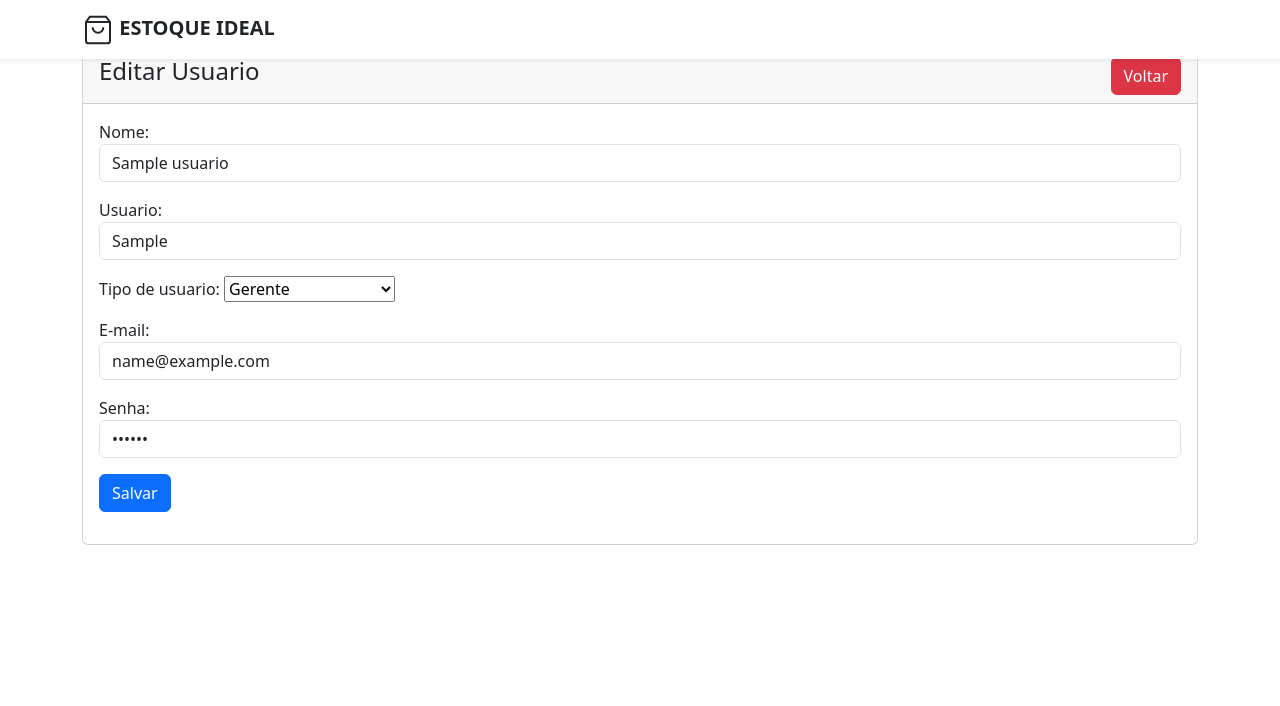
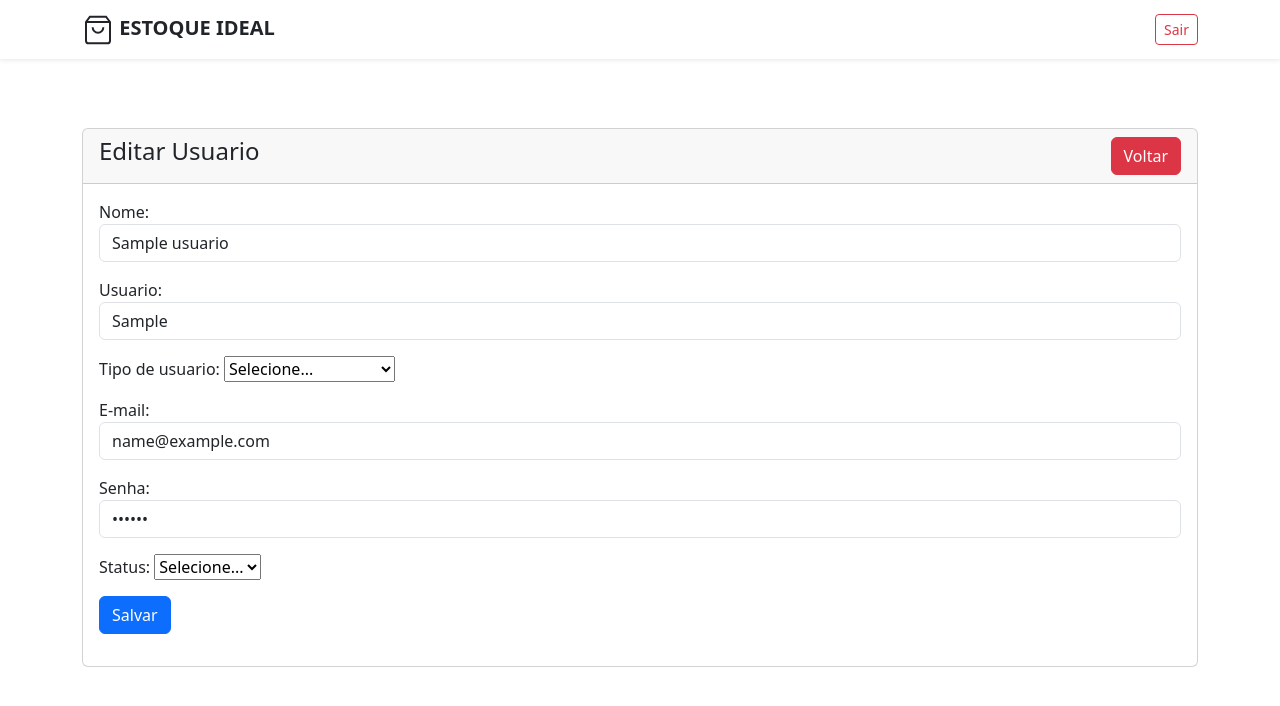
Before and after one commit to DantonLRR/TIAPN-Estoque-PUC, a PHP site: page /pages/editarOusuario.php?id=1 in a window 1280 px wide. Shown: the top 706 px of the page. Run offline with PHP 8.4, Linux system fonts and the light colour scheme; tables that the repository leaves empty or names only in its code hold one stand-in row (values such as "Sample post").

Commit message:
Termino do usuario e implementação de logout

```diff
--- a/assets/navbar/navbar.php
+++ b/assets/navbar/navbar.php
@@ -1,3 +1,9 @@
+<style>
+    body {
+        padding-top: 80px;
+    }
+</style>
+
 <nav class="navbar navbar-light bg-white shadow-sm fixed-top">
     <div class="container d-flex justify-content-between align-items-center">
         <a href="../pages/dashboard.php" class="navbar-brand fw-bold text-dark">
@@ -8,6 +14,11 @@
             </svg>
             <span class="logo-text">ESTOQUE IDEAL</span>
         </a>
+        <a href="../pages/logout.php" class="btn btn-outline-danger btn-sm">
+            Sair
+        </a>
+
+
 
     </div>
 </nav>
--- a/crud/pesquisa_usuarios.php
+++ b/crud/pesquisa_usuarios.php
@@ -1,21 +1,25 @@
 <?php
 class pesquisa{
-    function buscarUsuarios($conn){
+    function buscarUsuarios($conn, $id = null){
         $lista = array();
-        $sql = 'SELECT * FROM usuarios';
+
+        if($id != null){
+
+            $sql = "SELECT * FROM usuarios WHERE id = '$id'";
+        } else {
+
+            $sql = "SELECT * FROM usuarios";
+        }
+
         $resultado = mysqli_query($conn, $sql);
-        while ($row = mysqli_fetch_assoc($resultado)){
-            array_push($lista, $row);
-        };
+
+        if($resultado){
+            while ($row = mysqli_fetch_assoc($resultado)){
+                array_push($lista, $row);
+            };
+        }
+
         return $lista;
     }
 }
-
-
-
-
-
-
-
-
 ?>
--- a/crud/usuarioCRUD.php
+++ b/crud/usuarioCRUD.php
@@ -1,5 +1,7 @@
 <?php
-session_start();
+if (session_status() === PHP_SESSION_NONE) {
+    session_start();
+}
 require('conexao_DB.php');
 
 if (isset($_POST['criar_usuario'])){
@@ -10,7 +12,7 @@ if (isset($_POST['criar_usuario'])){
     $senha = trim($_POST['senha']);
     $data_cadastro = date("Y-m-d H:i:s");
     $data_atualizacao = date("Y-m-d H:i:s");
-    $status = 0;
+    $status = trim($_POST['status']);
 
 
 $sql = "INSERT INTO usuarios(nome,usuario,tipo_usuario,email,senha,data_cadastro,data_atualizacao,status)
@@ -20,11 +22,11 @@ mysqli_query($conn, $sql);
 if (mysqli_affected_rows($conn) > 0){
 
     $_SESSION['mensagem'] = 'Usuario criado com sucesso';
-    header('location:../pages/criar_usuario.php');
+    header('location:../pages/usuarios.php');
     exit;
 }else{
     $_SESSION['mensagem'] = 'Usuario não pode ser criado, contate nosso suporte';
-    header('location:../pages/criar_usuario.php');
+    header('location:../pages/usuarios.php');
     exit;
 }
 }
@@ -32,36 +34,23 @@ if (mysqli_affected_rows($conn) > 0){
 if (isset($_POST['editar_usuario'])){
 $id = trim($_POST['id']);
 $usuario = trim($_POST['usuario']);
+$tipo_usuario = trim($_POST['tipo_usuario']);
 $email = trim($_POST['email']);
 $senha = trim($_POST['senha']);
 $data_atualizacao = date("Y-m-d H:i:s");
-$status = 0;
+$status = trim($_POST['status']);
 
 
-$sql = "UPDATE usuarios SET usuario='$usuario',email='$email',senha='$senha',data_atualizacao='$data_atualizacao' WHERE id='$id'";
+$sql = "UPDATE usuarios SET usuario='$usuario',tipo_usuario='$tipo_usuario',email='$email',senha='$senha',data_atualizacao='$data_atualizacao',status='$status' WHERE id='$id'";
 
 mysqli_query($conn, $sql);
 if(mysqli_affected_rows($conn) > 0){
     $_SESSION['mensagem'] = 'Usuario editado com Sucesso';
-    header('location:../index.php');
+    header('location:../pages/usuarios.php');
     exit;
 } else{
     $_SESSION['mensagem'] = "Não foi possivel editar o usuario";
-    header('location:../index.php');
+    header('location:../pages/usuarios.php');
     exit;
 }
 }
-
-if(isset($_POST['deletar_usuario'])){
-    $id = trim($_POST['deletar_usuario']);
-    $sql = "DELETE FROM usuario WHERE id='$id'";
-    mysqli_query($conn,$sql);
-    if(mysqli_affected_rows($conn) > 0){
-        $_SESSION['mensagem'] = "Usuario excluido com sucesso";
-        header('location:../index.php');
-        exit;
-    }else{
-        $_SESSION['mensagem'] = "Não foi posivel excluir o usuario";
-        header('location:../index.php');
-    }
-}
--- a/index.php
+++ b/index.php
@@ -10,7 +10,7 @@
 </head>
 
 <body>
-    <?php include('assets/navbar/navbar.php');  ?>
+    <?php include('assets/navbar/navbar2.php');  ?>
     <section class="hero text-center d-flex flex-column align-items-center justify-content-center">
         <div class="container mt-5 pt-5">
             <h1 class="fw-bold display-5">Gerencie Seu Estoque de Roupas<br><span class="text-pink">Com Elegância</span></h1>
--- a/pages/editarOusuario.php
+++ b/pages/editarOusuario.php
@@ -2,6 +2,7 @@
 session_start();
 include('../crud/pesquisa_usuarios.php');
 include('../crud/usuarioCRUD.php');
+
 
 ?>
 <!doctype html>
@@ -23,7 +24,7 @@ include('../crud/usuarioCRUD.php');
                 <div class="card">
                     <div class="card-header">
                         <h4>Editar Usuario
-                            <a href="index.php" class="btn btn-danger float-end">Voltar</a>
+                            <a href="usuarios.php" class="btn btn-danger float-end">Voltar</a>
                         </h4>
                     </div>
                     <div class="card-body">
@@ -34,7 +35,7 @@ include('../crud/usuarioCRUD.php');
                            $pesquisaComID = $PesquisaUsuario->buscarUsuarios($conn, $usuario_id);
                            foreach($pesquisaComID as $rowUsuarioPorID):
                             ?>
-                            <form action="crud/usuarioCRUD.php" method="POST">
+                            <form action="../crud/usuarioCRUD.php" method="POST">
                             <input type="hidden" name="id" class="form-control" value="<?=$rowUsuarioPorID['id']?>" required>
 
 
@@ -50,10 +51,11 @@ include('../crud/usuarioCRUD.php');
 
                             <div class="mb-3">
                                 <label for="tipoUsuario">Tipo de usuario:</label>
-                                <select name="tipoUsuario" id="tipo_usuario">
-                                    <option value="gerente" <?= ($rowUsuarioPorID['tipo_usuario'] == 'gerente') ? 'selected' : '' ?>>Gerente</option>
-                                    <option value="vendedor">Vendedor</option>
-                                    <option value="gerente_estoque">Gerente de estoque</option>
+                                <select name="tipo_usuario" id="tipo_usuario">
+                                    <option value="" disabled selected hidden>Selecione...</option>
+                                    <option value="gerente"<?= ($rowUsuarioPorID['tipo_usuario'] == 'gerente') ? 'selected' : '' ?>>Gerente</option>
+                                    <option value="vendedor"<?=($rowUsuarioPorID['tipo_usuario'] == 'vendedor')? 'selected' : ''?>>Vendedor</option>
+                                    <option value="gerente_estoque"<?=($rowUsuarioPorID['tipo_usuario'] == 'gerente_estoque')? 'selected' : ''?>>Gerente de estoque</option>
                                 </select>
                             </div>
 
@@ -65,6 +67,15 @@ include('../crud/usuarioCRUD.php');
                             <div class="mb-3">
                                 <label for="senha">Senha: </label><br>
                                 <input type="password" id="senha" name="senha" class="form-control" value="<?=$rowUsuarioPorID['senha']?>"required>
+                            </div>
+
+                            <div class="mb-3">
+                                <label for="status">Status:</label>
+                                <select name="status" id="status">
+                                    <option value="" disabled selected hidden>Selecione...</option>
+                                    <option value="1"<?= ($rowUsuarioPorID['status'] == '1') ? 'selected' : '' ?>>Ativo</option>
+                                    <option value="0"<?= ($rowUsuarioPorID['status'] == '0') ? 'selected' : '' ?>>Inativo</option>
+                                </select>
                             </div>
 
                             <div class="mb-3">
--- /dev/null
+++ b/pages/logout.php
@@ -0,0 +1,6 @@
+<?php
+session_start();
+session_destroy();
+header("Location: login.php");
+exit();
+?>
```
Also changed, not shown: assets/navbar/navbar2.php (added, +22 -0 lines), crud/autentificacao.php (+11 -1 lines), pages/criar_usuario.php (+11 -1 lines), pages/usuarios.php (+8 -1 lines). Lines whose indentation alone changed are shown as unchanged.
